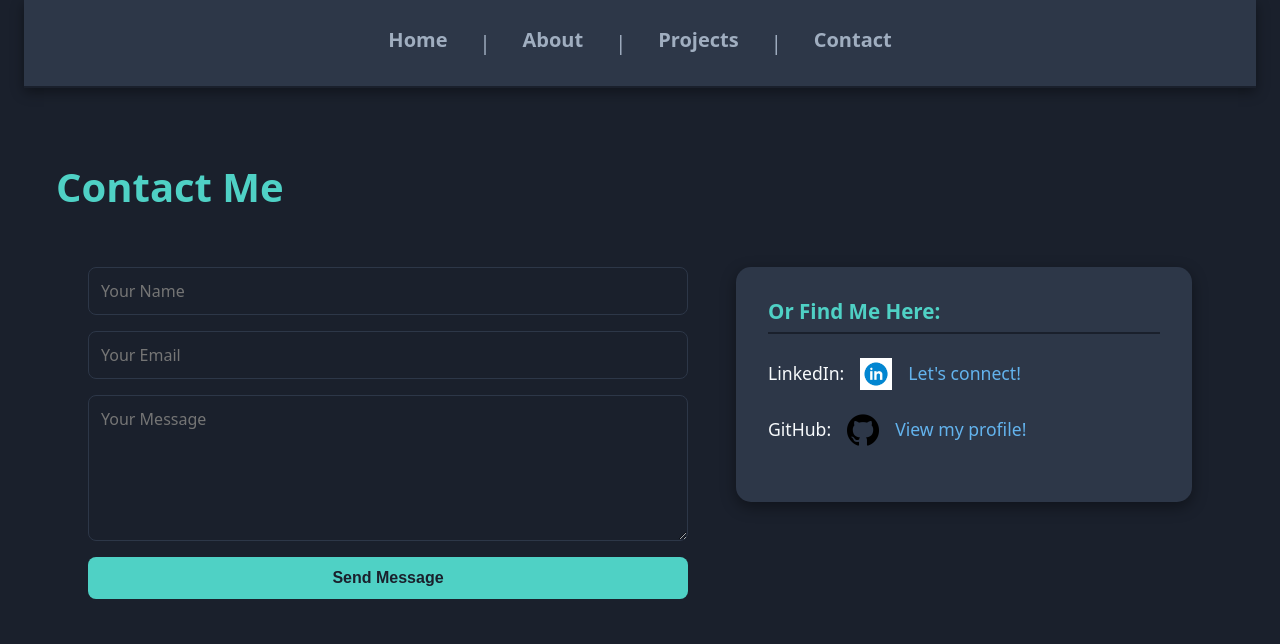
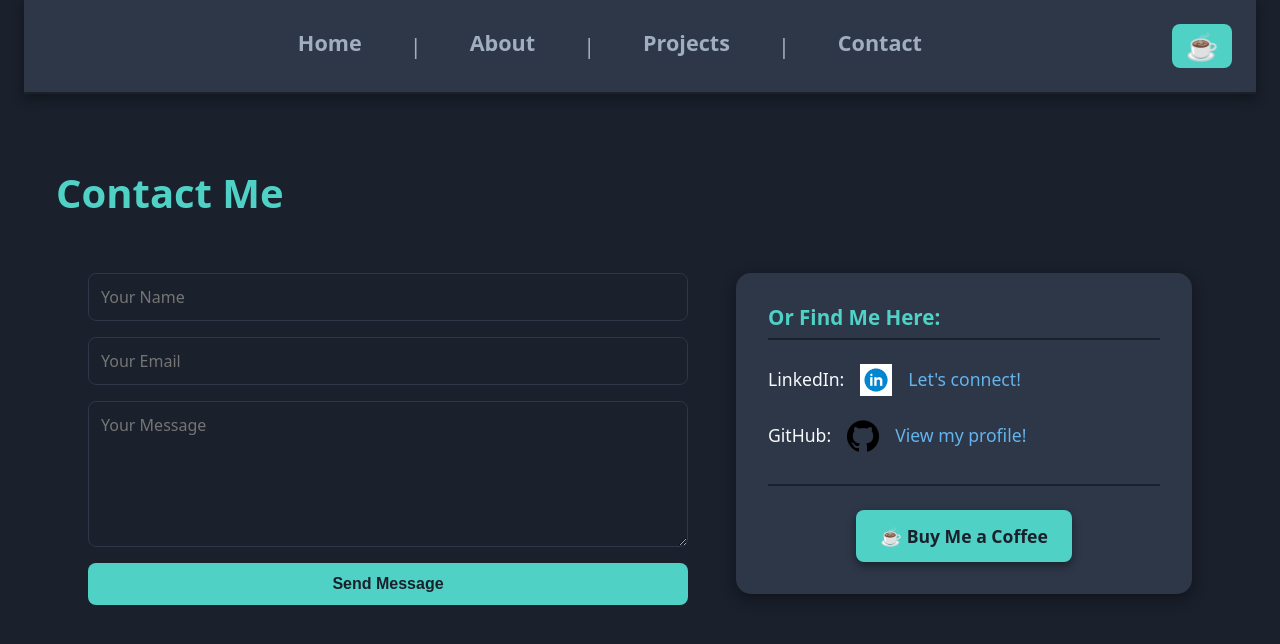
Before and after one commit to jrwiegsDev/portfolio-site, a React (Vite) app: page /contact in a window 1280 px wide. Shown: the top 644 px of the page. Built offline with nearby package versions, Linux system fonts and the light colour scheme.

Commit message:
feat: added buy me a coffee functionality

```diff
--- a/src/components/Navbar.css
+++ b/src/components/Navbar.css
@@ -3,7 +3,7 @@ nav {
   padding: 1.5rem;
   margin-bottom: 2rem;
   display: flex;
-  justify-content: center;
+  justify-content: space-between;
   align-items: center;
   border-bottom: 2px solid var(--background);
   box-shadow: 0 4px 12px var(--shadow-color);
@@ -13,6 +13,9 @@ nav {
   display: flex;
   align-items: center;
   gap: 2rem;
+  flex: 1;
+  justify-content: center;
+  max-width: 1200px;
 }
 
 .nav-links a {
@@ -38,7 +41,68 @@ nav {
   line-height: 1;
 }
 
+/* Buy Me a Coffee button */
+.coffee-button {
+  background-color: var(--primary-accent);
+  padding: 0.5rem 0.75rem;
+  border-radius: 8px;
+  border: none;
+  font-size: 1.5rem;
+  line-height: 1;
+  transition: background-color 0.2s ease-in-out, transform 0.2s ease;
+  text-decoration: none;
+  display: flex;
+  align-items: center;
+  justify-content: center;
+  flex-shrink: 0;
+}
+
+.coffee-button:hover {
+  background-color: var(--primary-accent-hover);
+  transform: translateY(-2px) scale(1.1);
+}
+
 /* RESPONSIVE BREAKPOINTS */
+
+/* Extra large screens: 1440px and up */
+@media (min-width: 1440px) {
+  .nav-links {
+    gap: 3.5rem;
+  }
+
+  .nav-links a {
+    font-size: 1.4rem;
+  }
+
+  .nav-links span {
+    font-size: 1.4rem;
+  }
+
+  .coffee-button {
+    font-size: 1.75rem;
+    padding: 0.6rem 0.9rem;
+  }
+}
+
+/* Large screens: 1200px - 1439px */
+@media (min-width: 1200px) and (max-width: 1439px) {
+  .nav-links {
+    gap: 3rem;
+  }
+
+  .nav-links a {
+    font-size: 1.35rem;
+  }
+
+  .nav-links span {
+    font-size: 1.35rem;
+  }
+
+  .coffee-button {
+    font-size: 1.65rem;
+    padding: 0.55rem 0.85rem;
+  }
+}
 
 /* Tablets (portrait) and smaller laptops: 768px - 1024px */
 @media (max-width: 1024px) {
--- a/src/components/Navbar.jsx
+++ b/src/components/Navbar.jsx
@@ -14,6 +14,15 @@ function Navbar() {
         <span>|</span>
         <Link to="/contact">Contact</Link>
       </div>
+      <a
+        href="https://buymeacoffee.com/jrwiegsdev"
+        target="_blank"
+        rel="noopener noreferrer"
+        className="coffee-button"
+        title="Buy Me a Coffee"
+      >
+        ☕
+      </a>
     </nav>
   );
 }
--- a/src/pages/ContactPage.css
+++ b/src/pages/ContactPage.css
@@ -97,3 +97,30 @@
   object-fit: contain;
   flex-shrink: 0; /* Prevents icon from shrinking */
 }
+
+/* Buy Me a Coffee section */
+.coffee-section {
+  margin-top: 2rem;
+  padding-top: 1.5rem;
+  border-top: 2px solid var(--background);
+  text-align: center;
+}
+
+.coffee-link {
+  display: inline-block;
+  background-color: var(--primary-accent);
+  color: var(--background);
+  padding: 0.75rem 1.5rem;
+  border-radius: 8px;
+  font-weight: bold;
+  font-size: 1.1rem;
+  text-decoration: none;
+  transition: background-color 0.2s ease, transform 0.2s ease;
+  box-shadow: 0 4px 8px var(--shadow-color);
+}
+
+.coffee-link:hover {
+  background-color: var(--primary-accent-hover);
+  transform: translateY(-2px);
+  box-shadow: 0 6px 12px var(--shadow-color);
+}
--- a/src/pages/ContactPage.jsx
+++ b/src/pages/ContactPage.jsx
@@ -112,6 +112,16 @@ function ContactPage() {
             <img src="/GitHub_logo.png" alt="GitHub" className="contact-icon" />
             <a className="contact-link" href="https://github.com/jrwiegsDev" target="_blank" rel="noopener noreferrer">View my profile!</a>
           </div>
+          <div className="coffee-section">
+            <a
+              href="https://buymeacoffee.com/jrwiegsdev"
+              target="_blank"
+              rel="noopener noreferrer"
+              className="coffee-link"
+            >
+              ☕ Buy Me a Coffee
+            </a>
+          </div>
         </div>
       </div>
     </div>
```
